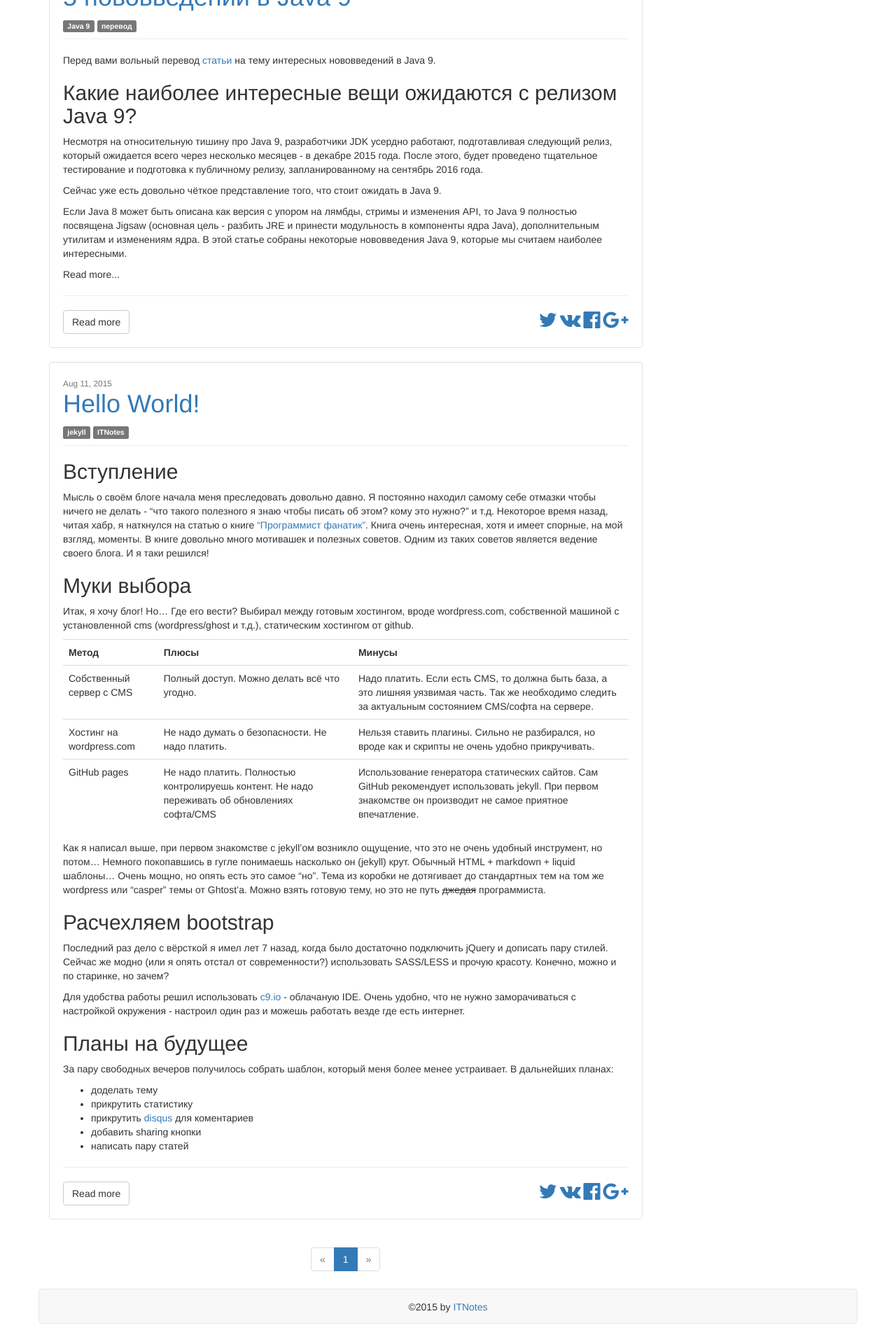
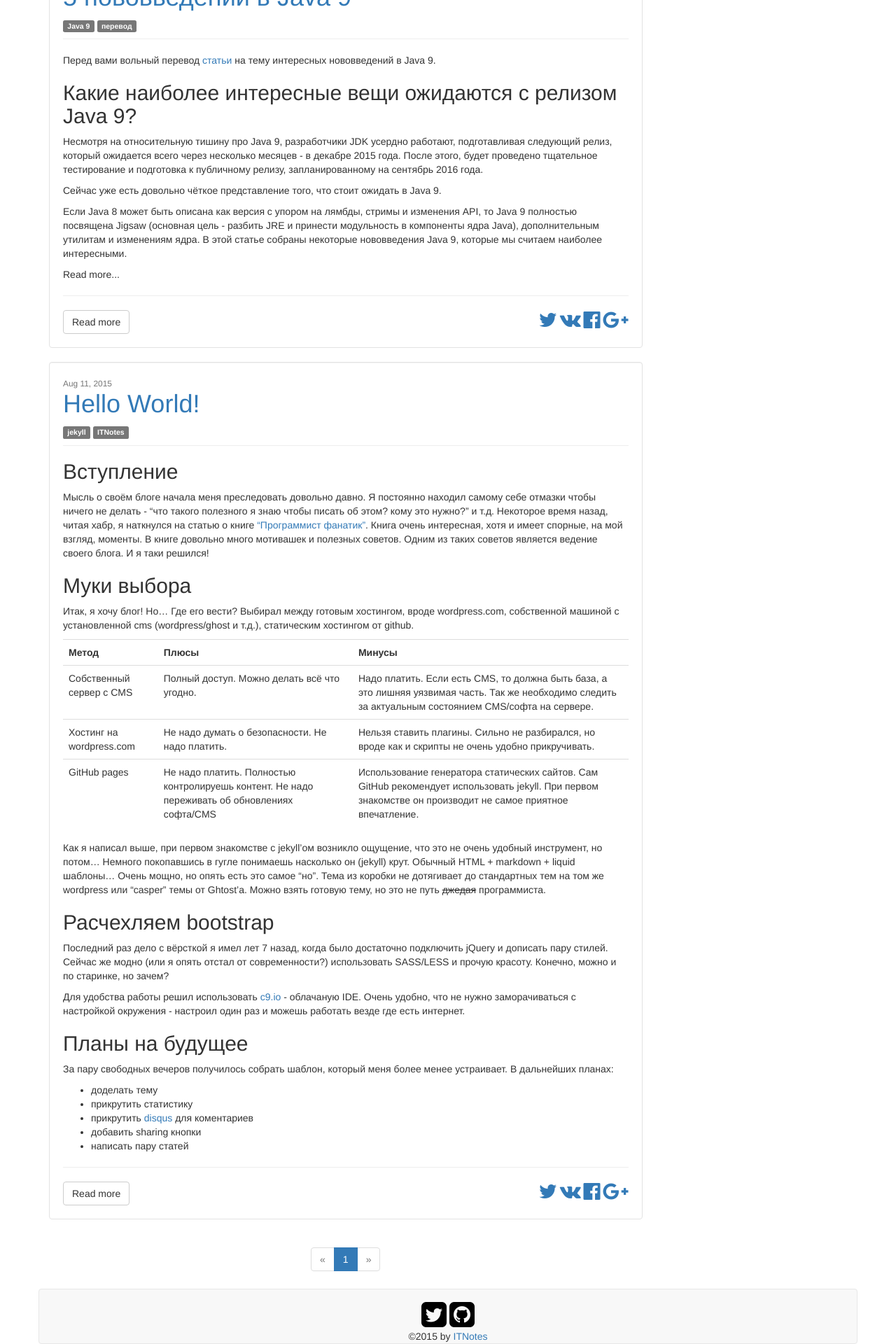
Before and after one commit to itnotes/itnotes.github.io, a Jekyll site: the page built from index.html, in a window 1280 px wide. Shown: the part 1480-3400 px from the top of the page at 70% size. Built offline with Jekyll 4.4.1, drawn with Linux system fonts in a browser that asks for light colours; nearby versions of some CDN libraries; Markdown is read by kramdown in place of the engine named in the settings; the list of posts is cut into pages by our own code; before the commit the page ends 3371 px from its top, so only the background shows below that.

Commit message:
added social link

```diff
--- a/_config.yml
+++ b/_config.yml
@@ -4,8 +4,6 @@ description:  # this means to ignore newlines until "baseurl:"
 
 baseurl: "" # the subpath of your site, e.g. /blog/
 url: "https://itnotes.github.io" # the base hostname & protocol for your site
-twitter_username: itnotes_io
-github_username:  itnotes
 port: 8080
 host: 0.0.0.0
 
@@ -16,3 +14,7 @@ redcarpet:
 excerpt_separator: <!--more-->  # you can specify your own separator, of course.
 paginate: 5
 paginate_path: page:num
+contacts:
+  twitter: itnotes_io
+  github: itnotes
+testvalue: test
--- a/_includes/footer.html
+++ b/_includes/footer.html
@@ -1,12 +1,16 @@
 <footer class="site-footer">
   <div class="footer-copiright">
-    &copy;2015 by <a href="{{ site.baseurl }}/">{{ site.title }}</a>
+    <a class="social_link" href="https://twitter.com/{{ site.contacts.twitter }}"><i class="fa fa-twitter-square fa-3x"></i></a>
+    <a class="social_link" href="https://github.com/{{ site.contacts.github }}"><i class="fa fa-github-square fa-3x"></i></a>
+    <br> &copy;2015 by <a href="{{ site.baseurl }}/">{{ site.title }}</a>
   </div>
 </footer>
 <script src="https://ajax.googleapis.com/ajax/libs/jquery/1.11.3/jquery.min.js"></script>
 <script src="{{ " /public/js/bootstrap.min.js " | prepend: site.baseurl }}"></script>
 <script src="{{ " /public/js/highlight.pack.js " | prepend: site.baseurl }}"></script>
-<script>hljs.initHighlightingOnLoad();</script>
+<script>
+  hljs.initHighlightingOnLoad();
+</script>
 <!-- Yandex.Metrika counter -->
 <script type="text/javascript">
   (function(d, w, c) {
--- a/css/main.scss
+++ b/css/main.scss
@@ -84,6 +84,11 @@ body {
     margin-bottom: 0;
     .footer-copiright {
       padding-top: 15px;
+      a.social_link {
+        text-decoration: none;
+        decoration: none;
+        color:black;
+      }
     }
   }
 }
```
